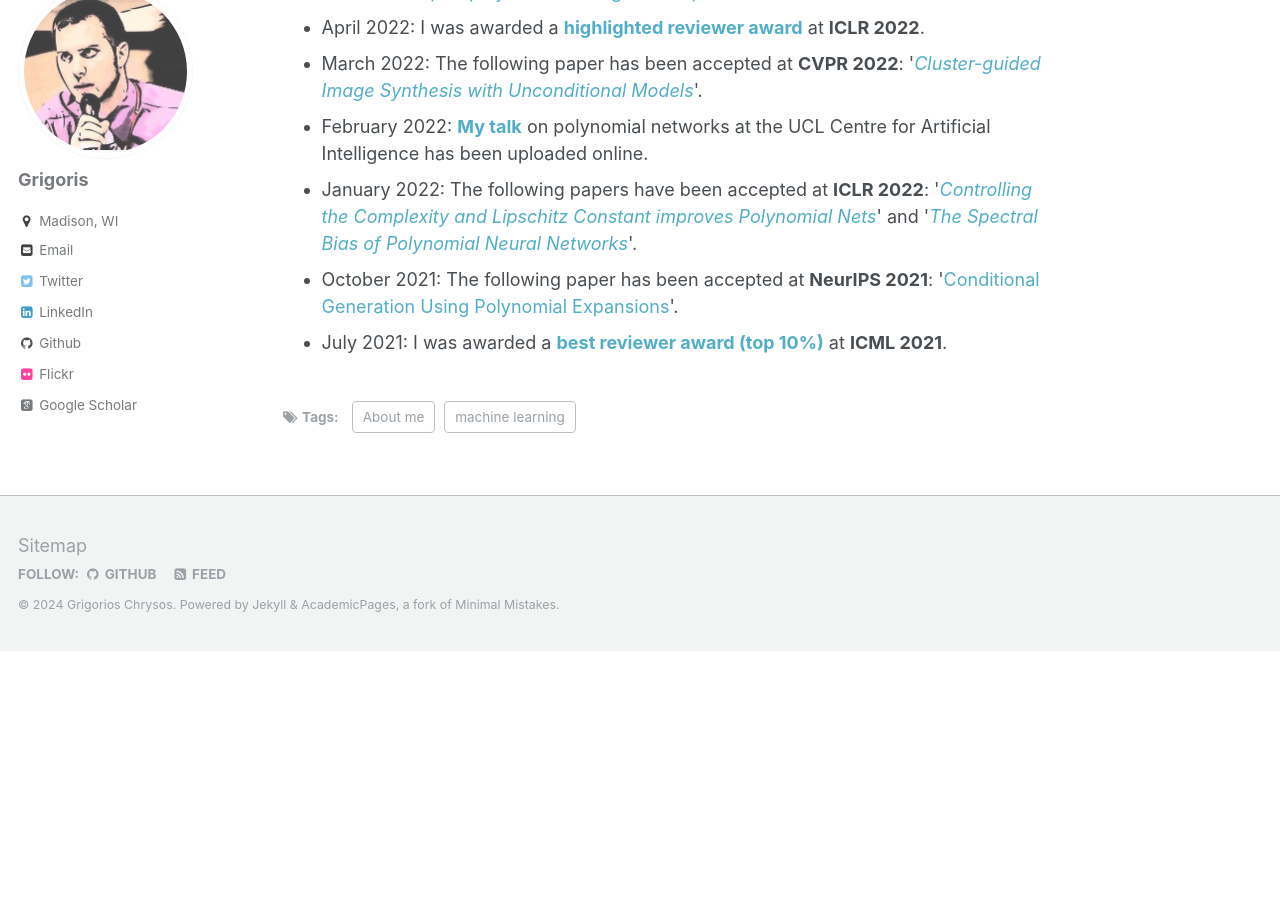
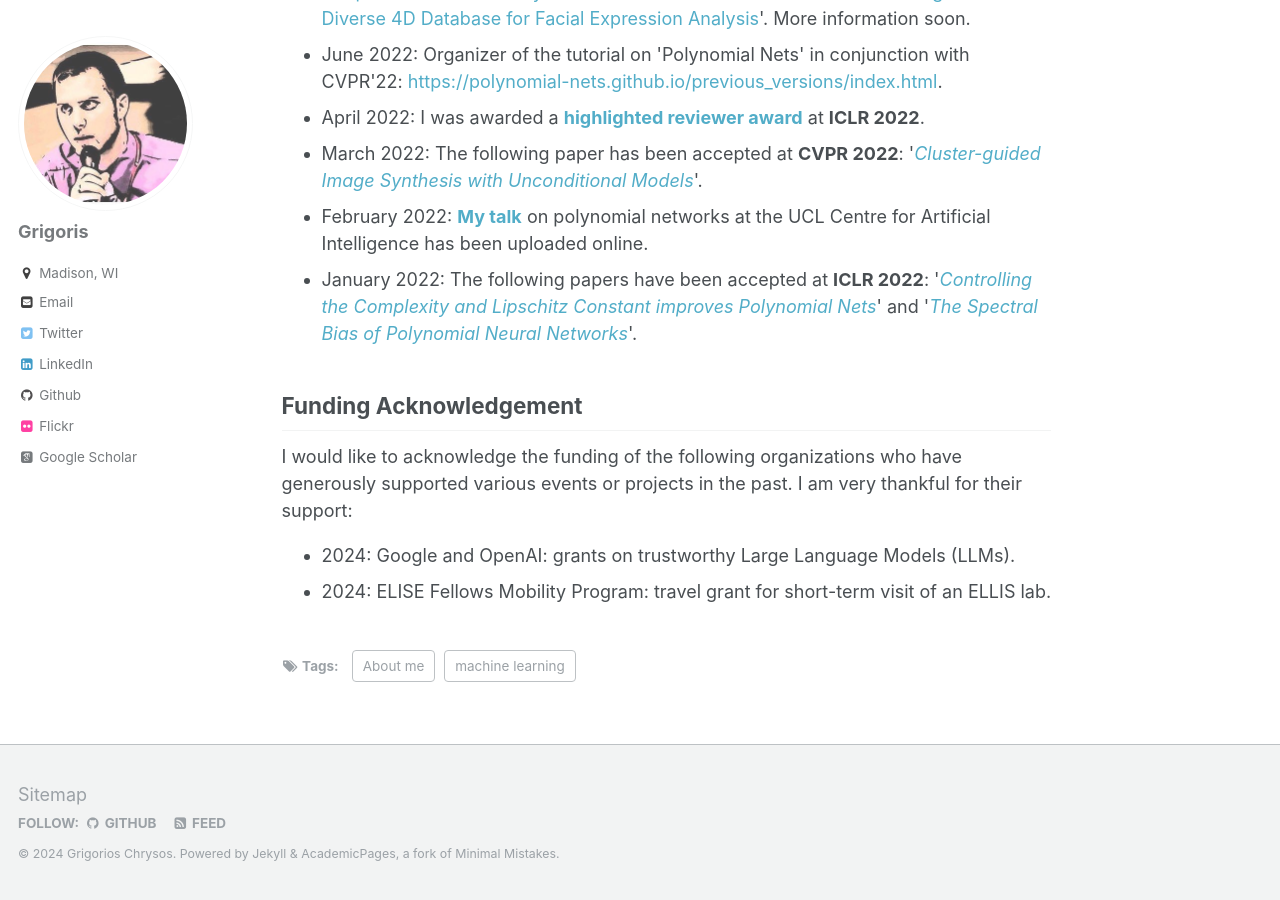
Before and after one commit to grigorisg9gr/grigorisg9gr.github.io, a Jekyll site: the page built from index.html, in a window 1280 px wide and 900 px high, scrolled down 2950 px. Built offline with Jekyll 4.4.1, drawn with Linux system fonts in a browser that asks for light colours; some web fonts are replaced; before the commit the page ends 3601 px from its top, so only the background shows below that; some of the changed text lies outside the part shown.

Commit message:
Add the funding and the tutorial.

```diff
--- a/_pages/students/index.html
+++ b/_pages/students/index.html
@@ -9,9 +9,9 @@
       <p style="color: #5e9ca0;"><span style="color: #000000;">I have had the privilege of collaborating with the following highly skilled students during their BSc/MSc degree:</span></p>
     <ol>
           <li>Yihang Chen (first position since: PhD student, UCLA).</li>
+          <li>Justin Deschenaux (first position since: PhD student, EPFL).</li>
           <li>Pol Puigdemont (first position since: PhD student, EPFL).</li>
           <li>Zeju Qiu (first position since: PhD student, Max-Planck-Institute for Intelligent Systems).</li>
-          <li>Yongtao Wu (first position since: PhD student, EPFL). </li>
           <li>Henry Papadatos (first position since: Intern, UC Berkeley). </li>
           <li>Elias Abad Rocamora (first position since: PhD student, EPFL). </li>
           <li>Dimitrios Chalatsis (first position since: PhD student, Imperial College London). </li>
--- a/index.html
+++ b/index.html
@@ -19,6 +19,7 @@
 
 <h2>News</h2>
 <ul>
+    <li>September 2024: I am delivering a tutorial titled 'Architecture design: from neural networks to foundation models' in conjunction with <a href="https://dsaa2024.dsaa.co">DSAA 2024</a> on 8th October. Addition info on the <a href="https://grigoris.ece.wisc.edu/tutorials/2024_DSAA/">tutorial site</a>. </li>
     <li>July 2024: We are organizing a workshop titled '<a href="https://sites.google.com/view/neurips2024-ftw/home">Fine-Tuning in Modern Machine Learning: Principles and Scalability</a>' in conjunction with NeurIPS'24. More information soon!</li>
     <li>July 2024: The following papers is accepted at <strong>ECCV 2024</strong>: <a href="https://arxiv.org/abs/2407.07284">Multi-Identity Gaussian Splatting via Tensor Decomposition</a>.</li>
     <li>July 2024: We are delivering a tutorial titled 'Scaling and Reliability Foundations in Machine Learning' in conjunction with <a href="https://2024.ieee-isit.org/home">ISIT 2024</a> on 7th July. </li>
@@ -65,6 +66,13 @@
     <li>March 2022: The following paper has been accepted at <strong>CVPR 2022</strong>: '<span style="color: #0000ff;"><em><a href="https://openaccess.thecvf.com/content/CVPR2022/papers/Georgopoulos_Cluster-Guided_Image_Synthesis_With_Unconditional_Models_CVPR_2022_paper.pdf">Cluster-guided Image Synthesis with Unconditional Models</a></em></span>'.</li>
     <li>February 2022: <a href="https://www.youtube.com/watch?v=l1xievUFdAw"><strong>My talk</strong></a> on polynomial networks at the  UCL Centre for Artificial Intelligence has been uploaded online.</li>
     <li>January 2022: The following papers have been accepted at <strong>ICLR 2022</strong>: '<span style="color: #0000ff;"><em><a href="https://openreview.net/pdf?id=dQ7Cy_ndl1s">Controlling the Complexity and Lipschitz Constant improves Polynomial Nets</a></em></span>' and '<span style="color: #0000ff;"><em><a href="https://openreview.net/pdf?id=P7FLfMLTSEX">The Spectral Bias of Polynomial Neural Networks</a></em></span>'.</li>
-    <li>October 2021: The following paper has been accepted at <strong>NeurIPS 2021</strong>: '<a href="https://proceedings.neurips.cc/paper/2021/file/ef0d3930a7b6c95bd2b32ed45989c61f-Paper.pdf">Conditional Generation Using Polynomial Expansions</a>'.</li>
-    <li>July 2021: I was awarded a <a href="https://icml.cc/Conferences/2021/Reviewers"><strong>best reviewer award (top 10%)</strong></a> at <strong>ICML 2021</strong>.</li>
 </ul>
+
+
+<h2>Funding Acknowledgement</h2>
+
+I would like to acknowledge the funding of the following organizations who have generously supported various events or projects in the past. I am very thankful for their support:
+<ul>
+    <li>2024: Google and OpenAI: grants on trustworthy Large Language Models (LLMs).</li>
+    <li>2024: ELISE Fellows Mobility Program: travel grant for short-term visit of an ELLIS lab.</li>
+</ul>
```
